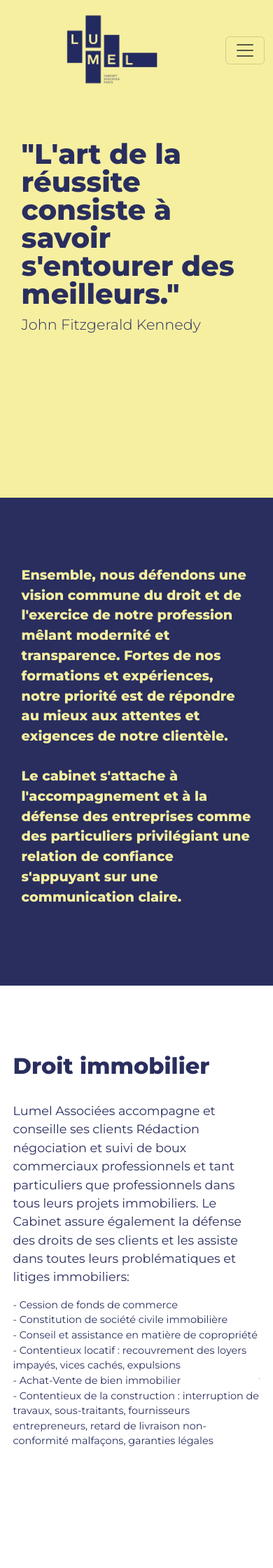
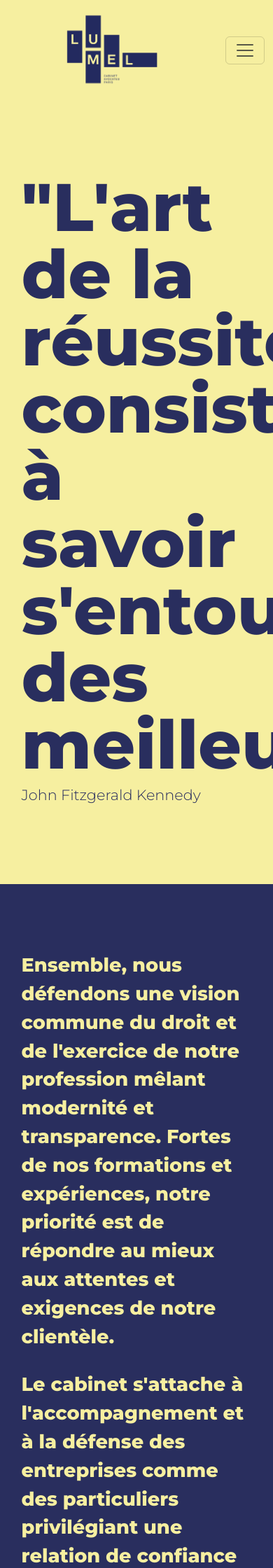
Before and after one commit to Tepau/lumel, a Django app: page / in a window 390 px wide; the page is wider, and only the part inside the window is pictured. Shown: the top 2240 px of that part at 70% size. Run offline with Django 4.2, Linux system fonts and the light colour scheme; parts of the project's set-up code (start-up, migrations or seed data) failed here and were passed over; some libraries are stand-ins or nearby versions.

Commit message:
style from work 2

```diff
--- a/lumel_app/static/lumel_app/css/styles.css
+++ b/lumel_app/static/lumel_app/css/styles.css
@@ -71,13 +71,12 @@ body {
 
 #accueil {
     padding-bottom: 6rem;
-    min-height: 70vh;
 }
 
 .citation {
-    font-size: 2.5rem;
+    font-size: 6rem;
     line-height: 1;
-    margin-top: 5rem;
+    margin-top: 8rem;
 }
 
 .signature {
@@ -85,7 +84,7 @@ body {
 }
 
 .text-presentation-section p {
-    font-size: 1.2rem;
+    font-size: 1.7rem;
 }
 
 .text-presentation-section {
@@ -319,6 +318,7 @@ ul {
 /* Pour les écrans de grande taille */
 @media (min-width: 992px) {
 
+
     .lumel-container {
         width: 81%; /* Largeur de 90% */
         max-width: fit-content; /* Largeur maximale de 800 pixels */
@@ -330,6 +330,10 @@ ul {
 
     .container-accueil {
         margin-right: 8em;
+    }
+
+    #accueil {
+        min-height: 70vh;
     }
 
     .text-presentation-section p {
@@ -387,12 +391,12 @@ ul {
 
     .name-row-right {
         padding-right: 13rem;
-        min-height : 40rem;
+        min-height: 40rem;
     }
 
     .name-row-left {
         padding-left: 13rem;
-        min-height : 40rem;
+        min-height: 40rem;
     }
 
     .margin-left-exp {
@@ -400,7 +404,7 @@ ul {
     }
 
     #id_equipe p {
-      font-size: 1.1rem;
+        font-size: 1.1rem;
     }
 
     #id_equipe h4 {
--- a/lumel_app/templates/main.html
+++ b/lumel_app/templates/main.html
@@ -243,8 +243,8 @@
         </div>
         <div id="id_equipe">
             <div class="row name-row-right">
-                <div class="col-sm-12 col-md-5 bg-mar"></div>
-                <div class="col-sm-12 col-md-7 green-lumel-bg blue-lumel padding-name presentation-mar">
+                <div class="col-12 col-md-5 bg-mar"></div>
+                <div class="col-12 col-md-7 green-lumel-bg blue-lumel padding-name presentation-mar">
                     <h4 class="mb-4 montserrat-custom-bold mar-title">Marianne Carbonnel</h4>
                     <p class="montserrat-custom-light">
                         Avocate au Barreau de Paris depuis janvier 2018 elle exerce en droit civil, commercial et
```
